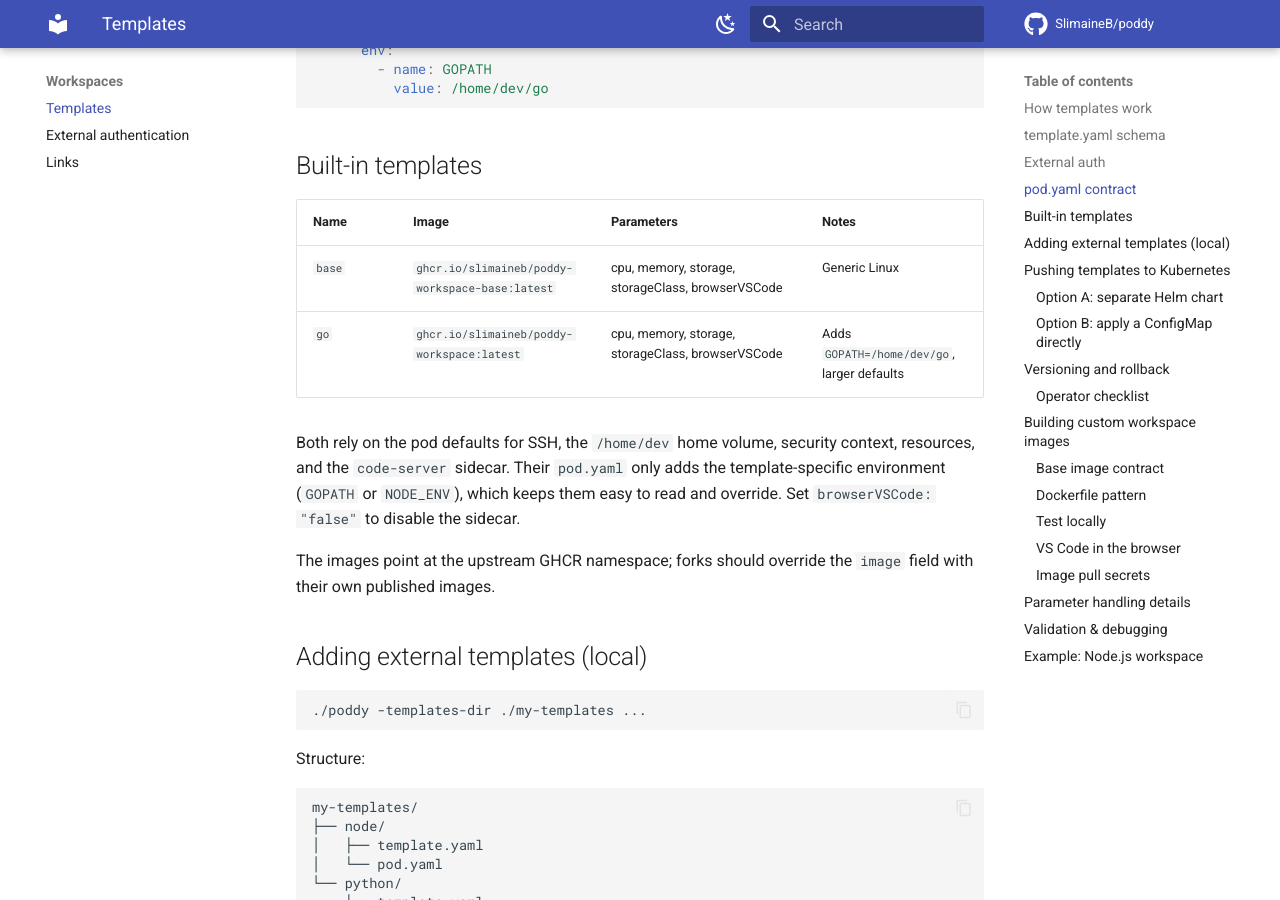
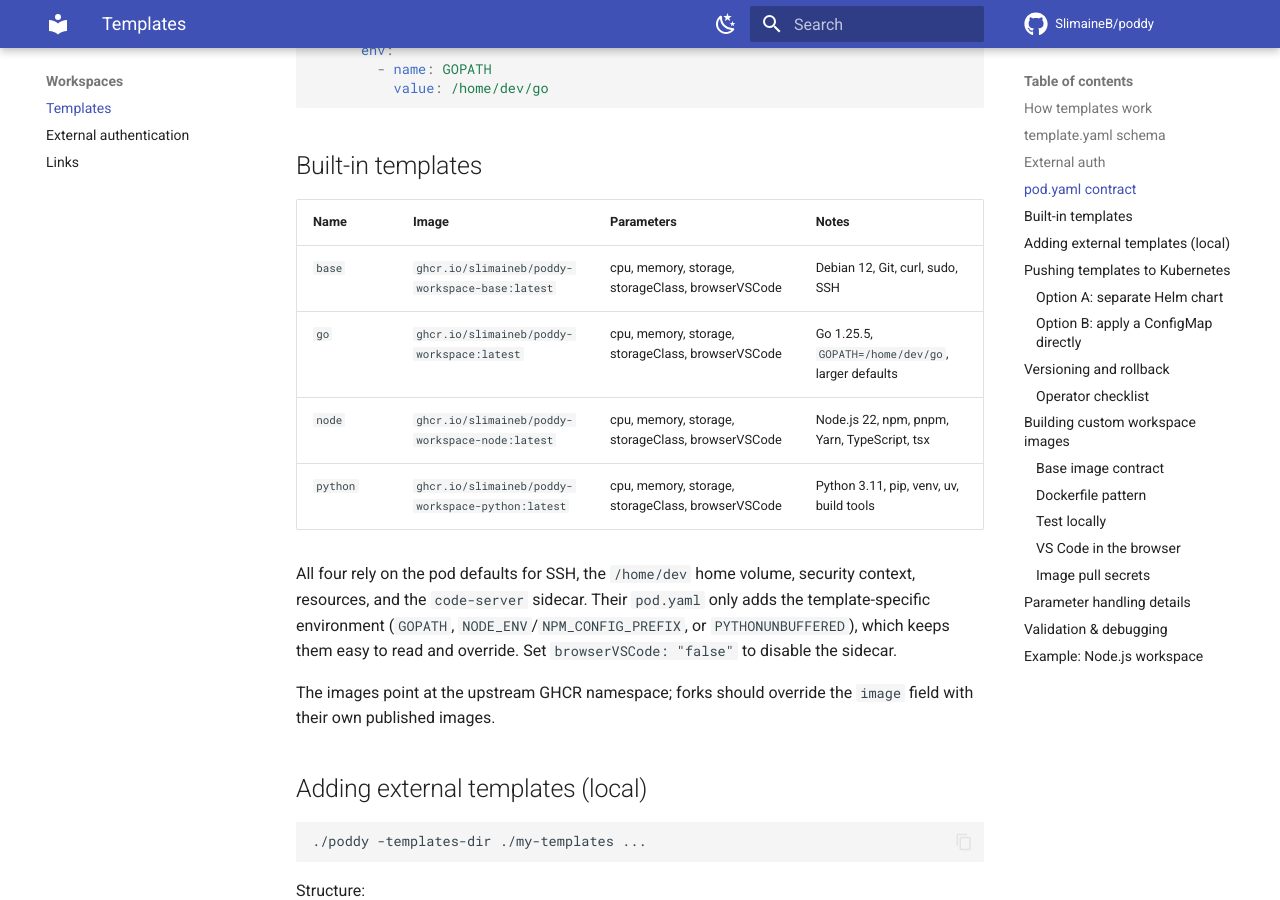
Before and after one commit to SlimaineB/poddy, an MkDocs documentation site: the page built from docs/templates.md, in a window 1280 px wide and 900 px high, scrolled down 4146 px. Built offline with MkDocs 1.6.1 and Material for MkDocs 9.7.7, drawn with Linux system fonts in a browser that asks for light colours; comment, search, counter and statistics services are not loaded; some of the changed text lies outside the part shown.

```diff
--- a/docs/templates.md
+++ b/docs/templates.md
@@ -12,7 +12,7 @@ my-template/
 
 The portal loads templates from these sources (later sources override embedded templates with the same name):
 
-1. **Embedded** templates in `internal/templates/files/` (`base`, `go`).
+1. **Embedded** templates in `internal/templates/files/` (`base`, `go`, `node`, `python`).
 2. **Local directory** given by `-templates-dir` (or `PODDY_TEMPLATES_DIR`). It accepts either subdirectories (`node/template.yaml`, `node/pod.yaml`) or flat files (`node.template.yaml`, `node.pod.yaml`). The portal watches the directory and reloads on change.
 3. **Kubernetes ConfigMaps** labeled `poddy.io/template=true` in the workspace namespace. Each ConfigMap contains `template.yaml` and `pod.yaml`. The portal watches them and reloads in place, so templates can be pushed at any time without restarting the portal.
 
@@ -149,13 +149,16 @@ spec:
 
 | Name | Image | Parameters | Notes |
 |------|-------|------------|-------|
-| `base` | `ghcr.io/slimaineb/poddy-workspace-base:latest` | cpu, memory, storage, storageClass, browserVSCode | Generic Linux |
-| `go` | `ghcr.io/slimaineb/poddy-workspace:latest` | cpu, memory, storage, storageClass, browserVSCode | Adds `GOPATH=/home/dev/go`, larger defaults |
+| `base` | `ghcr.io/slimaineb/poddy-workspace-base:latest` | cpu, memory, storage, storageClass, browserVSCode | Debian 12, Git, curl, sudo, SSH |
+| `go` | `ghcr.io/slimaineb/poddy-workspace:latest` | cpu, memory, storage, storageClass, browserVSCode | Go 1.25.5, `GOPATH=/home/dev/go`, larger defaults |
+| `node` | `ghcr.io/slimaineb/poddy-workspace-node:latest` | cpu, memory, storage, storageClass, browserVSCode | Node.js 22, npm, pnpm, Yarn, TypeScript, tsx |
+| `python` | `ghcr.io/slimaineb/poddy-workspace-python:latest` | cpu, memory, storage, storageClass, browserVSCode | Python 3.11, pip, venv, uv, build tools |
 
-Both rely on the pod defaults for SSH, the `/home/dev` home volume, security
+All four rely on the pod defaults for SSH, the `/home/dev` home volume, security
 context, resources, and the `code-server` sidecar. Their `pod.yaml` only adds
-the template-specific environment (`GOPATH` or `NODE_ENV`), which keeps them
-easy to read and override. Set `browserVSCode: "false"` to disable the sidecar.
+the template-specific environment (`GOPATH`, `NODE_ENV`/`NPM_CONFIG_PREFIX`, or
+`PYTHONUNBUFFERED`), which keeps them easy to read and override. Set
+`browserVSCode: "false"` to disable the sidecar.
 
 The images point at the upstream GHCR namespace; forks should override the
 `image` field with their own published images.
@@ -341,6 +344,8 @@ The repository uses these Dockerfiles:
 | Portal | `Dockerfile` |
 | Workspace base | `Dockerfile.workspace-base` |
 | Go workspace | `Dockerfile.workspace-go` |
+| Node.js workspace | `Dockerfile.workspace-node` |
+| Python workspace | `Dockerfile.workspace-python` |
 
 ### Dockerfile pattern
 
@@ -442,6 +447,10 @@ The Helm chart's `imagePullSecrets` applies only to the portal and bastion pods,
 
 ## Example: Node.js workspace
 
+Poddy ships a built-in `node` template using `ghcr.io/slimaineb/poddy-workspace-node:latest`.
+The files in `examples/templates/node/` and `examples/workspaces/node/` show how
+to override it with a private image.
+
 See `examples/templates/node/` and `examples/workspaces/node/`:
 - `template.yaml` declares `cpu`, `memory`, `storage`, `storageClass`, `browserVSCode`.
 - `pod.yaml` adds `NODE_ENV=development`.
```
Also changed, not shown: README.md (+6 -4 lines), docs/deploy.md (+7 -5 lines), docs/development.md (+6 -2 lines), docs/getting-started.md (+1 -1 lines), docs/k3s-test.md (+1 -1 lines), 14 other files.
